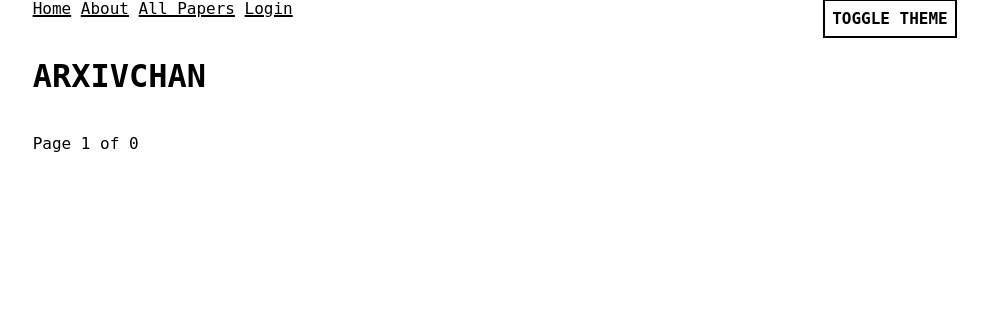
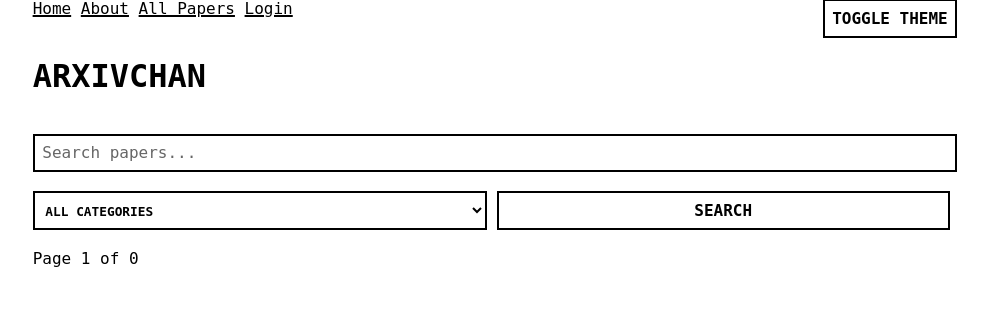
Before and after one commit to tnguyen21/arxivr, a Flask app: page / in a window 1280 px wide. Shown: the part 20-338 px from the top of the page, without its empty margins (145-1133 px from the left). Run offline with Flask 3, Linux system fonts and the light colour scheme; data that the repository does not hold is empty.

Commit message:
stub filtering by arxiv category

```diff
--- a/app.py
+++ b/app.py
@@ -5,6 +5,7 @@ from datetime import datetime
 app = Flask(__name__)
 
 DATABASE = 'papers.db'
+CATEGORIES = ['cs.CL', 'cs.AI', 'cs.MA', 'cs.CV', 'cs.LG', 'cs.RO', 'cs.SY', 'cs.SI', 'cs.HC', 'cs.IR']
 
 def get_db():
     db = getattr(g, '_database', None)
@@ -31,7 +32,7 @@ def index():
     total_papers = db.execute('SELECT COUNT(*) as count FROM papers').fetchone()['count']
     total_pages = (total_papers + per_page - 1) // per_page  # Ceiling division
 
-    return render_template('index.html', papers=papers, page=page, total_pages=total_pages, has_prev=page > 1, has_next=page < total_pages)
+    return render_template('index.html', papers=papers, page=page, total_pages=total_pages, has_prev=page > 1, has_next=page < total_pages, categories=CATEGORIES)
 
 @app.route('/about')
 def about():
--- a/static/monospace.css
+++ b/static/monospace.css
@@ -397,6 +397,30 @@ input[type=checkbox]:checked:before {
   background: var(--text-color);
 }
 
+select {
+  border: var(--border-thickness) solid var(--text-color);
+  padding: calc(var(--line-height) / 2) calc(1ch - var(--border-thickness) / 2);
+  margin: 0;
+  font: inherit;
+  height: calc(var(--line-height) * 2);
+  background: var(--background-color);
+  color: var(--text-color);
+  line-height: normal;
+  font-size: 0.8rem;
+  cursor: pointer;
+  text-transform: uppercase;
+  font-weight: var(--font-weight-medium);
+}
+
+select:hover {
+  background: var(--background-color-alt);
+}
+select:focus {
+  --border-thickness: 3px;
+  outline: none;
+}
+
+
 button:focus, input:focus {
   --border-thickness: 3px;
   outline: none;
--- a/templates/index.html
+++ b/templates/index.html
@@ -2,6 +2,26 @@
 
 {% block content %}
     <h1>arxivchan</h1>
+    <input type="text" id="search-bar" placeholder="Search papers..." aria-label="Search papers">
+    <div class="grid">
+        <select id="filter-dropdown" aria-label="Filter by category">
+            <option value="">All Categories</option>
+            {% for category in categories %}
+                <option value="{{ category }}">{{ category }}</option>
+            {% endfor %}
+        </select>
+        <button onclick="filterPapers()">Search</button>
+    </div>
+    <script>
+        function filterPapers() {
+            const searchTerm = document.getElementById('search-bar').value.toLowerCase();
+            const selectedCategory = document.getElementById('filter-dropdown').value;
+            // TODO: Implement filtering logic
+            // Logic to filter papers based on searchTerm and selectedCategory
+            // This can be implemented based on how the papers are rendered or fetched
+            console.log('Searching for:', searchTerm, 'in category:', selectedCategory);
+        }
+    </script>
     <ul>
     {% for paper in papers %}
       <li>
```
